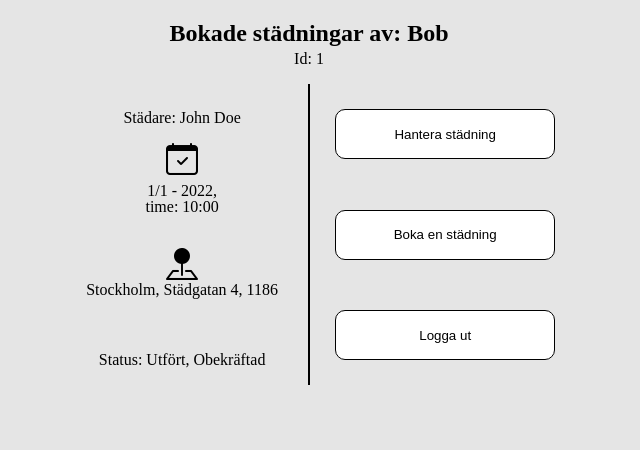
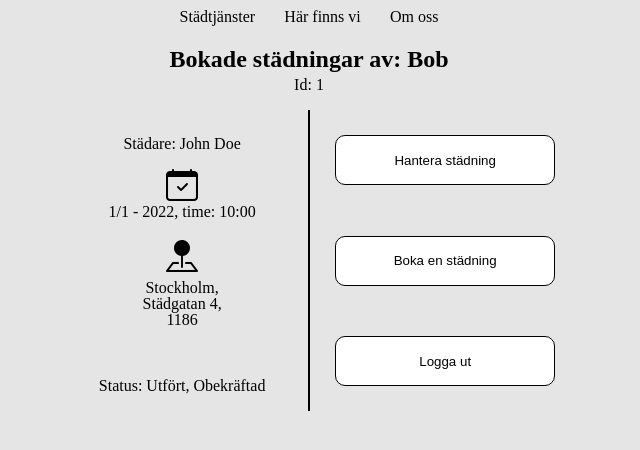
Before and after one commit to dennislundgren/MI-AGIL-ProluoBene, a website built with Parcel: page src/pages/bookings.html in a window 1280 px wide. Shown: the whole page, without its empty margins (331-971 px from the left). Built offline with nearby package versions, Linux system fonts and the light colour scheme.

Commit message:
html and css configuration according to figma.

```diff
--- a/src/pages/bookings.html
+++ b/src/pages/bookings.html
@@ -12,6 +12,11 @@
     <link rel="stylesheet" href="../scss/main.scss" />
   </head>
   <body class="bookings">
+    <header>
+      <p>Städtjänster</p>
+      <p>Här finns vi</p>
+      <p>Om oss</p>
+    </header>
     <div class="heading">
       <h2 class="mb">Bokade städningar av: Bob</h2>
       <p>Id: 1</p>
@@ -22,8 +27,8 @@
         <div class="time">
           <i class="bi bi-calendar-check"></i>
           <!-- <p>1/1 - 2022, time 10:00</p> -->
-          <p>1/1 - 2022,</p>
-          <p>time: 10:00</p>
+          <p class="initial">1/1 - 2022,</p>
+          <p class="initial">time: 10:00</p>
         </div>
         <div class="location">
           <i class="bi bi-pin-map-fill"></i>
--- a/src/scss/layouts/_bookings.scss
+++ b/src/scss/layouts/_bookings.scss
@@ -9,6 +9,13 @@
 .bookings {
   background-color: #e5e5e5;
   text-align: center;
+  header {
+    text-align: center;
+    p {
+      display: inline;
+      margin: 1%;
+    }
+  }
   .heading {
     .mb {
       @include desktop() {
@@ -50,13 +57,24 @@
         @include desktop() {
           margin-bottom: auto;
         }
+        .initial {
+          @include desktop() {
+            display: initial;
+          }
+        }
+        .bi {
+          @include desktop() {
+            display: block;
+            margin-bottom: 4%;
+          }
+        }
       }
       .location {
         line-height: 0%;
         margin-bottom: 6%;
 
         @include desktop() {
-          margin-bottom: 18%;
+          margin-bottom: 10%;
         }
         .bi {
           @include desktop() {
@@ -67,11 +85,6 @@
         .mt {
           @include desktop() {
             margin-bottom: 10%;
-          }
-        }
-        .initial {
-          @include desktop() {
-            display: initial;
           }
         }
       }
--- a/src/scss/layouts/_edit-bookings.scss
+++ b/src/scss/layouts/_edit-bookings.scss
@@ -10,6 +10,7 @@
   display: flex;
   flex-direction: column;
   text-align: center;
+  background-color: #e5e5e5;
 
   .navigation-btn {
     @include desktop() {
@@ -18,10 +19,24 @@
       justify-content: center;
       flex-wrap: wrap;
     }
+    .m1-left {
+      margin-left: -10%;
+    }
+
+    .m-left {
+      @include desktop() {
+        margin-left: 10%;
+      }
+    }
 
     .back-container {
       @include desktop() {
         flex-basis: 100%;
+      }
+      button {
+        @include desktop() {
+          width: 300px;
+        }
       }
     }
   }
```
Also changed, not shown: src/pages/edit-bookings.html (+4 -8 lines).
